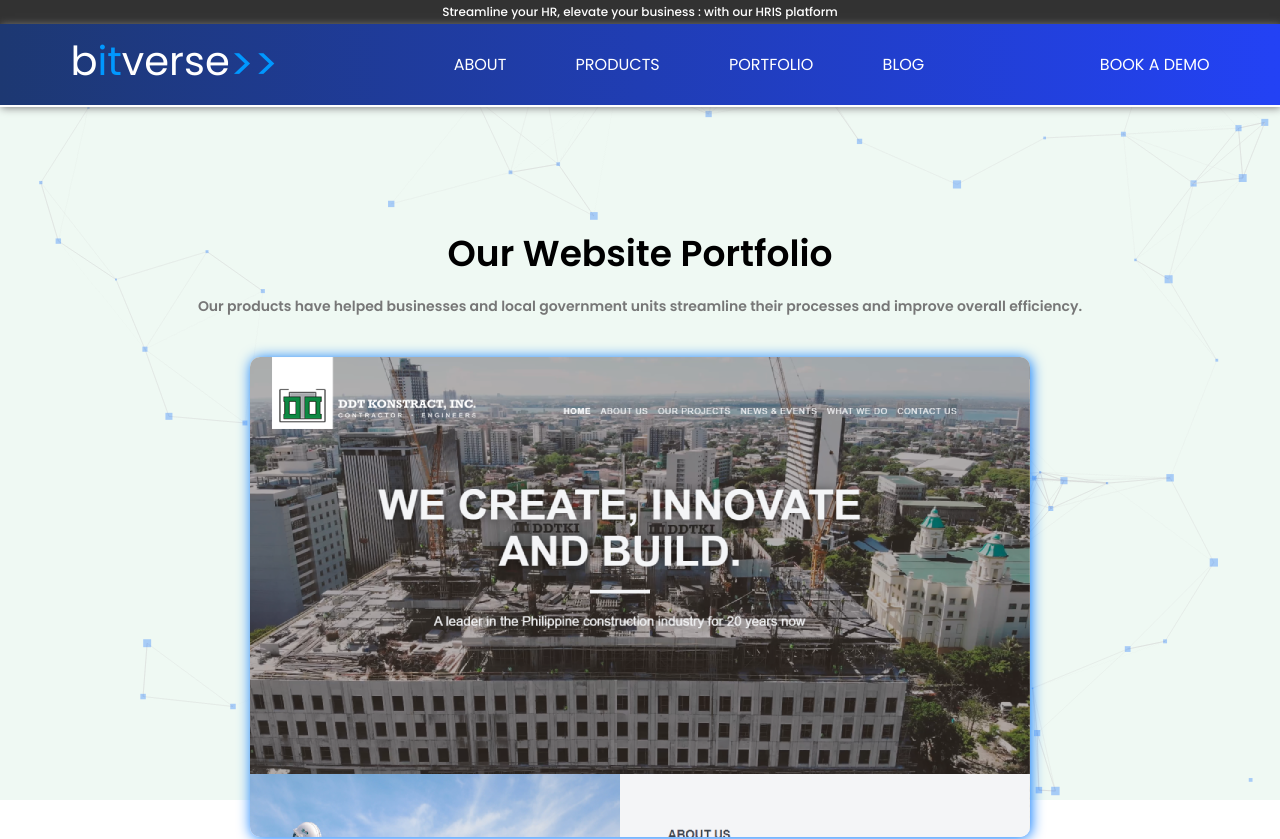
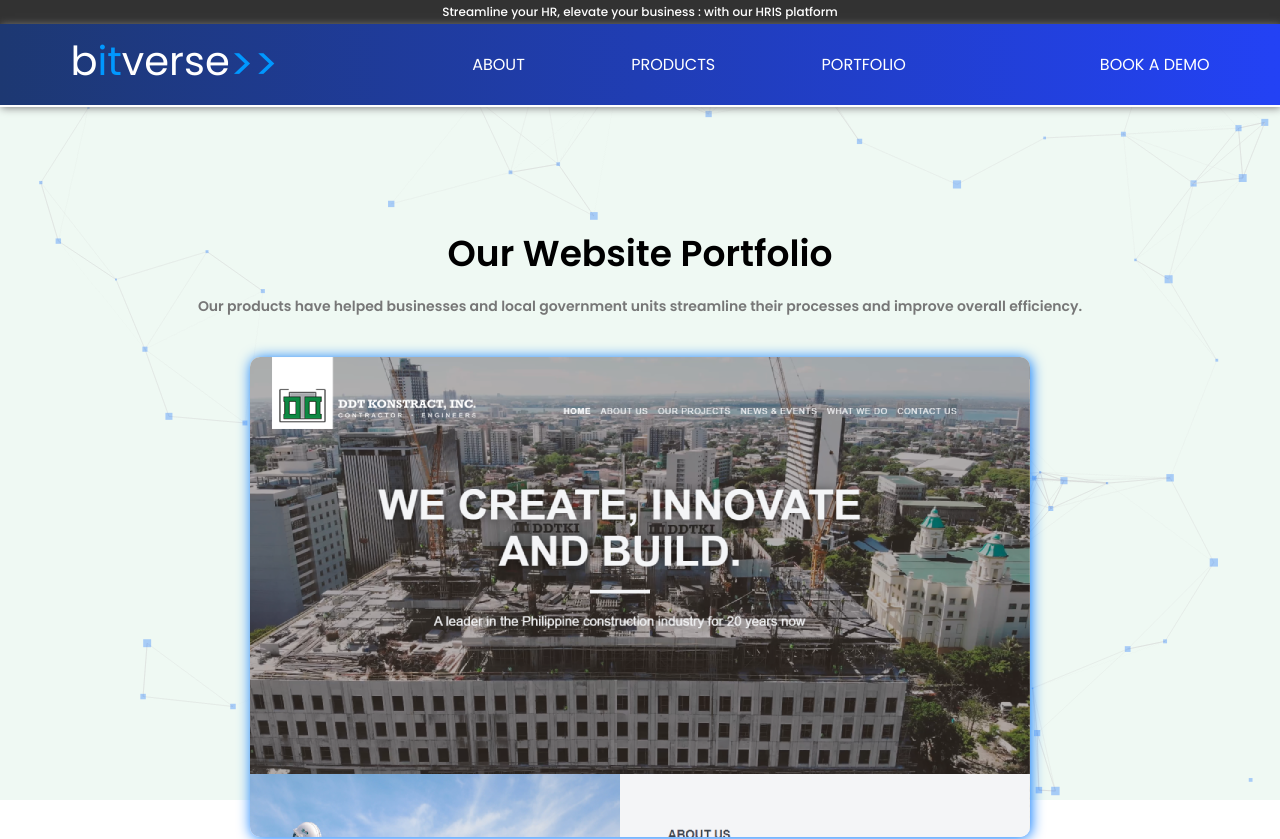
Before and after one commit to BitverseDevs/ftp-website, a React (Create React App) app: page /portfolio in a window 1280 px wide. Shown: the top 839 px of the page. Built offline with nearby package versions, Linux system fonts and the light colour scheme.

Commit message:
feat: temporary disable blog navItem -- no content

```diff
--- a/src/data/sitehome.js
+++ b/src/data/sitehome.js
@@ -59,14 +59,14 @@
         hasList: false,
         listNav: [],
     },
-    {
-        key: 'und04',
-        isButton: false,
-        navItem: 'BLOG',
-        pathUrl: '/',
-        hasList: false,
-        listNav: [],
-    },
+    // {
+    //     key: 'und04',
+    //     isButton: false,
+    //     navItem: 'BLOG',
+    //     pathUrl: '/',
+    //     hasList: false,
+    //     listNav: [],
+    // },
     {
         key: 'und05',
         isButton: true,
```
